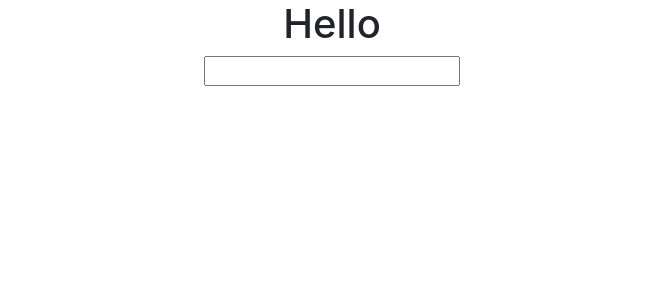
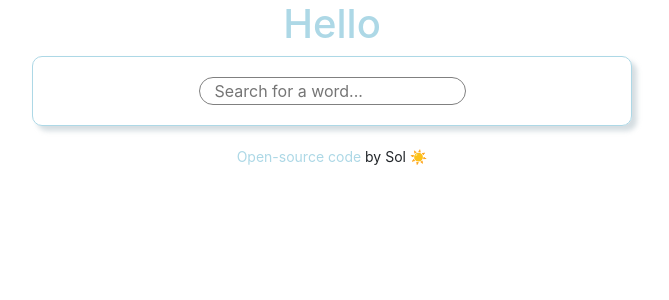
Before and after one commit to SoleneBzght/dictionary-project, a React (Create React App) app: page / in a window 1280 px wide. Shown: the top 300 px of the page, without its empty margins (308-977 px from the left). Built offline with nearby package versions, Linux system fonts and the light colour scheme.

Commit message:
Added footer and basic styling

```diff
--- a/src/App.css
+++ b/src/App.css
@@ -1,3 +1,6 @@
 .App {
   text-align: center;
 }
+h1 {
+  color: lightblue;
+}
--- a/src/App.js
+++ b/src/App.js
@@ -1,4 +1,5 @@
 import Dictionary from "./Dictionary";
+import Footer from "./Footer";
 import "./App.css";
 
 export default function App() {
@@ -7,6 +8,7 @@ export default function App() {
       <div className="container">
         <h1>Hello</h1>
         <Dictionary />
+        <Footer />
       </div>
     </div>
   );
--- a/src/Dictionary.css
+++ b/src/Dictionary.css
@@ -0,0 +1,28 @@
+.Dictionary {
+  border: 1px solid lightblue;
+  border-radius: 10px;
+  box-shadow: 5px 5px 5px rgba(150, 170, 179, 0.4);
+  max-width: 600px;
+  margin: 0 auto;
+}
+form {
+  text-align: center;
+  margin-top: 20px;
+  margin-bottom: 20px;
+}
+input:focus {
+  box-shadow: none;
+}
+input {
+  border-color: grey;
+  background-color: transparent;
+  border-style: solid;
+  border-radius: 20px;
+  border-width: 0.8px;
+  padding-left: 15px;
+  outline: none;
+}
+.Results {
+  text-align: left;
+  margin: 30px;
+}
--- a/src/Dictionary.js
+++ b/src/Dictionary.js
@@ -3,7 +3,7 @@ import Results from "./Results";
 import axios from "axios";
 import "./Dictionary.css";
 
-export default function Dictioniary() {
+export default function Dictionary() {
   let [keyword, setKeyword] = useState("");
   let [results, setResults] = useState(null);
 
@@ -25,7 +25,11 @@ export default function Dictioniary() {
   return (
     <div className="Dictionary">
       <form onSubmit={search}>
-        <input type="search" onChange={handleKeywordChange} />
+        <input
+          type="search"
+          onChange={handleKeywordChange}
+          placeholder="Search for a word..."
+        />
       </form>
       <Results results={results} />
     </div>
--- /dev/null
+++ b/src/Footer.css
@@ -0,0 +1,16 @@
+.Footer {
+  margin-top: 20px;
+}
+small {
+  display: block;
+  text-align: center;
+  margin: 0 auto;
+}
+.githubLink {
+  color: lightblue;
+  text-decoration: none;
+}
+.githubLink:hover {
+  text-decoration: underline;
+  color: lightblue;
+}
--- /dev/null
+++ b/src/Footer.js
@@ -0,0 +1,21 @@
+import React from "react";
+
+import "./Footer.css";
+
+export default function Footer() {
+  return (
+    <div className="Footer">
+      <small>
+        <a
+          target="_blank"
+          rel="noreferrer noopener"
+          className="githubLink"
+          href="https://github.com/SoleneBzght/dictionary-project"
+        >
+          Open-source code
+        </a>{" "}
+        by Sol ☀️
+      </small>
+    </div>
+  );
+}
```
